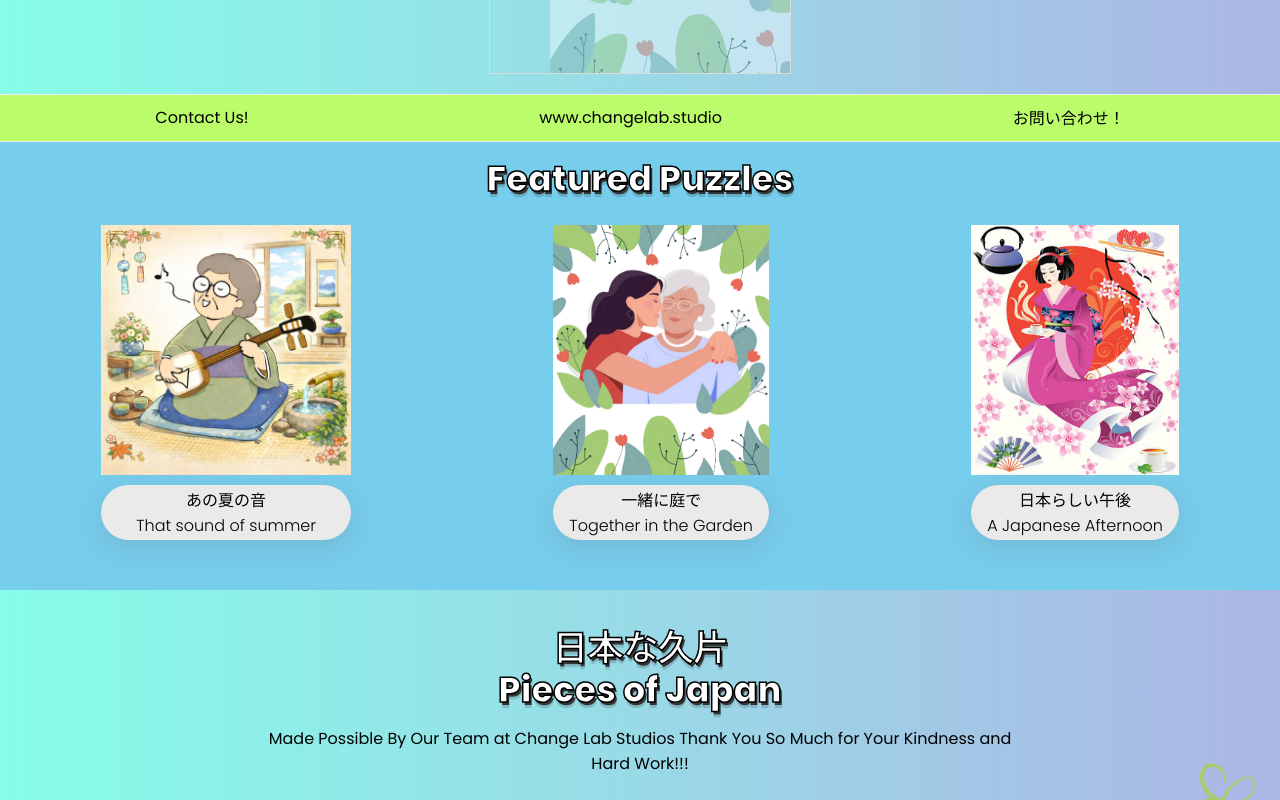
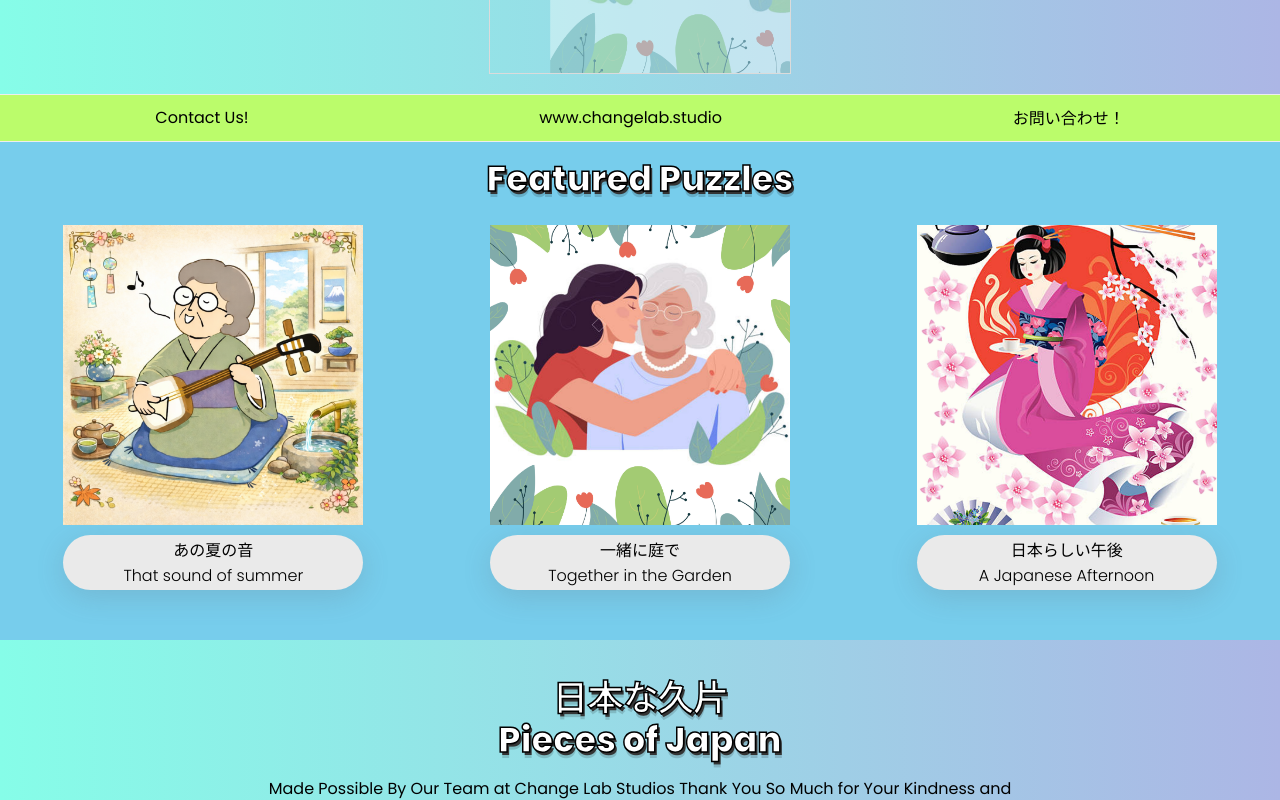
Before and after one commit to cameronbowen444/ChangeLabProjects, a React (Vite) app in the folder puzzle-game/: page / in a window 1280 px wide. Shown: the part 580-1380 px from the top of the page. Built offline with nearby package versions, Linux system fonts and the light colour scheme.

Commit message:
fixed bug

```diff
--- a/puzzle-game/src/App.css
+++ b/puzzle-game/src/App.css
@@ -317,7 +317,7 @@ body {
 }
 .items {
   display: flex;
-  flex-direction: row;
+  flex-wrap: wrap;
 }
 
 .title2 {
@@ -393,7 +393,8 @@ body {
 
 .image-box {
   display: block;
-  height: 250px;
+  width: 300px;
+  height: 300px;
   overflow: hidden;
   margin: 10px;
 }
@@ -412,7 +413,7 @@ body {
   color: black;
 }
 
-@media screen and (max-width: 650px) {
+@media screen and (max-width: 750px) {
   .items {
     flex-direction: column;
   }
```
